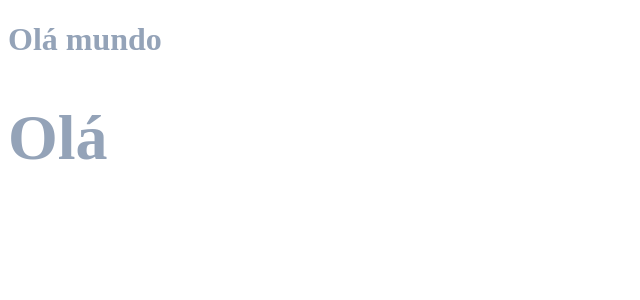
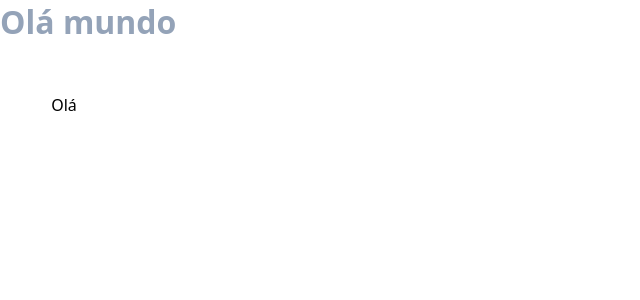
Before and after one commit to Luis-Saldanha-Dev/Saturn, a React (Vite) app: page / in a window 1280 px wide. Shown: the top 300 px of the page, without its empty margins (0-640 px from the left). Built offline with nearby package versions, Linux system fonts and the light colour scheme.

Commit message:
Enviando Container

```diff
--- a/src/App.tsx
+++ b/src/App.tsx
@@ -1,5 +1,6 @@
 import './styles/theme.css'
 import './styles/global.css'
+
 export function App() {
   return <h1>Olá mundo</h1>
 }
--- a/src/components/container/index.tsx
+++ b/src/components/container/index.tsx
@@ -1,13 +1,14 @@
-import './styles.modules.css'
+import type React from "react"
+import styles from './styles.module.css'
 
 type ContainerProps = {
-    children: React.ReactNode
+    children: React.ReactNode;
 }
 
-export function Container(props: ContainerProps) {
-    return (
-        <>
-            <h1>{props.children}</h1>
-        </>
+export function Container({children}: ContainerProps){
+    return(
+        <div className={styles.container}>
+            <div className={styles.content}>{children}</div>
+            </div>
     )
 }
--- /dev/null
+++ b/src/components/container/styles.module.css
@@ -0,0 +1,12 @@
+.container-fluid {
+  max-width: auto;
+}
+
+.container {
+  max-width: 98rem;
+  margin: 0 auto;
+}
+
+.content {
+  margin: 3.2rem;
+}
--- a/src/main.tsx
+++ b/src/main.tsx
@@ -1,12 +1,12 @@
-import { StrictMode } from 'react'
-import { createRoot } from 'react-dom/client'
-import './index.css'
-import { App } from './App'
-import { Container } from './components/container'
+import { StrictMode } from "react";
+import { createRoot } from "react-dom/client";
+import "./index.css";
+import { App } from "./App";
+import { Container } from "./components/container";
 
-createRoot(document.getElementById('root')!).render(
+createRoot(document.getElementById("root")!).render(
   <StrictMode>
     <App />
-    <Container><h1>Olá</h1></Container>
+    <Container>Olá</Container>
   </StrictMode>,
-)
+);
--- a/src/styles/global.css
+++ b/src/styles/global.css
@@ -1,3 +1,8 @@
+*{
+    margin: 0px;
+    padding: 0px;
+    font-family: system-ui, -apple-system, BlinkMacSystemFont, 'Segoe UI', Roboto, Oxygen, Ubuntu, Cantarell, 'Open Sans', 'Helvetica Neue', sans-serif;
+}
 h1{
     color:var(--text-muted)
 }
```
Also changed, not shown: src/components/container/styles.modules.css (deleted), src/components/heading/styles.module.css (added), src/components/heading/styles.modules.css (deleted).
